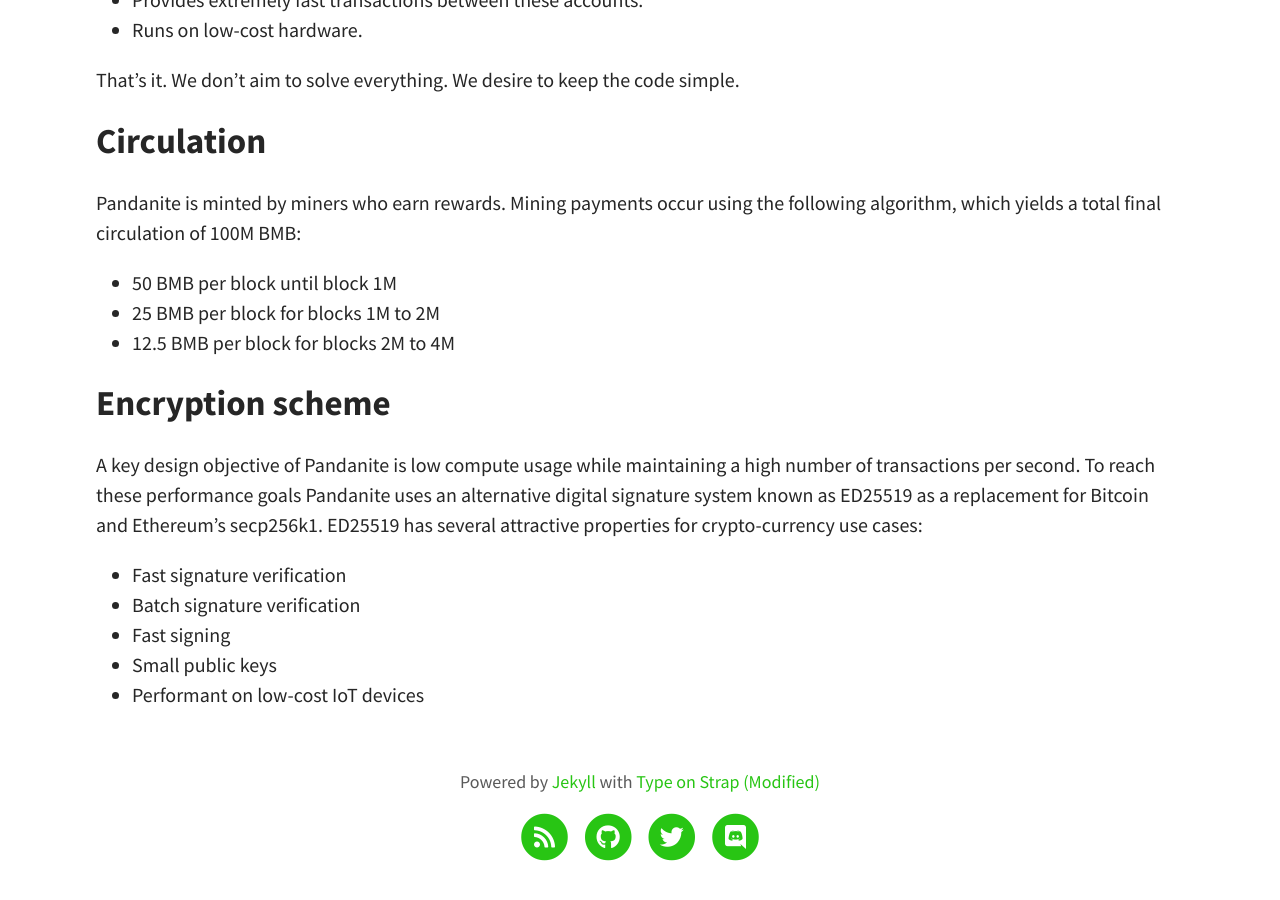
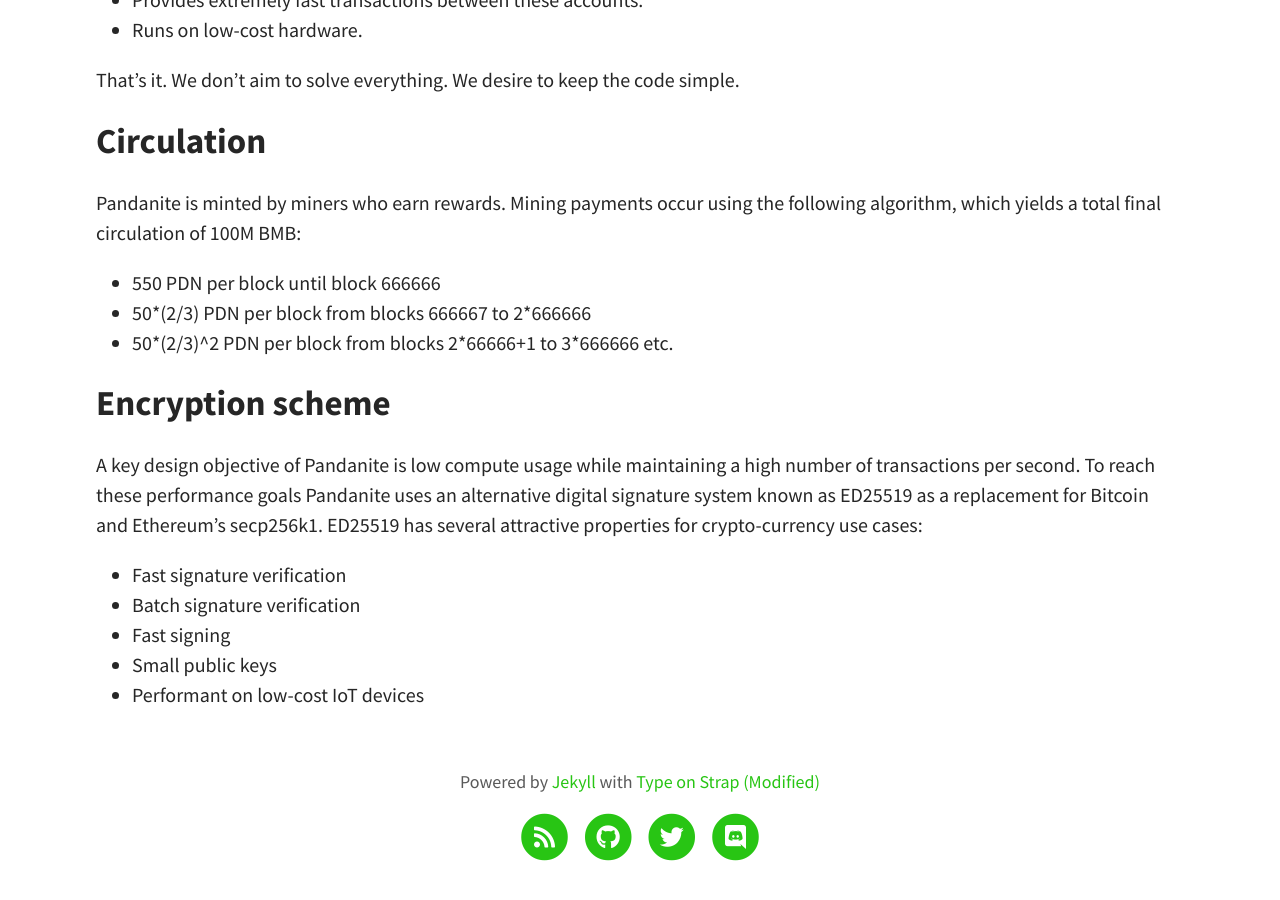
Before and after one commit to scientificmass/pandanite, a Jekyll site: the page built from index.html, in a window 1280 px wide and 900 px high, scrolled down 1736 px. Built offline with Jekyll 4.4.1, drawn with Linux system fonts in a browser that asks for light colours; the list of posts is cut into pages by our own code.

Commit message:
bmbtopdn

```diff
--- a/_includes/panda/panda.liquid
+++ b/_includes/panda/panda.liquid
@@ -35,10 +35,10 @@
     <h2>Circulation</h2>
     <p>Pandanite is minted by miners who earn rewards. Mining payments occur using the following algorithm, which yields a total final circulation of 100M BMB:</p>
     <ul>
-      <li>50 BMB per block until block 1M
+      <li>550 PDN per block until block 666666
      </li>
-      <li>25 BMB per block for blocks 1M to 2M </li>
-      <li>12.5 BMB per block for blocks 2M to 4M</li>
+      <li>50*(2/3) PDN per block from blocks 666667 to 2*666666 </li>
+      <li>50*(2/3)^2 PDN per block from blocks 2*66666+1 to 3*666666 etc.</li>
     </ul>
     <h2>Encryption scheme</h2>
     <p>A key design objective of Pandanite is low compute usage while maintaining a high number of transactions per second. To reach these performance goals Pandanite uses an alternative digital signature system known as ED25519 as a replacement for Bitcoin and Ethereum’s secp256k1. ED25519 has several attractive properties for crypto-currency use cases:</p>
```
